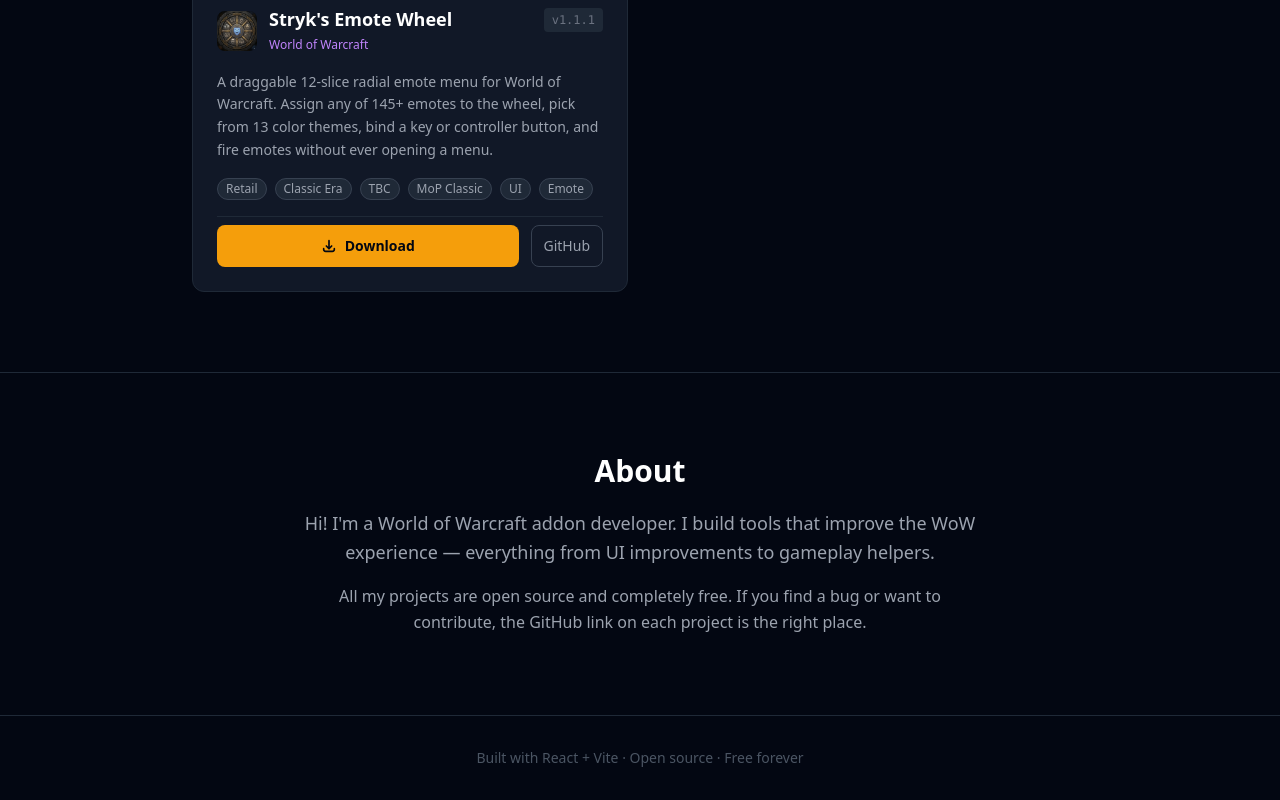
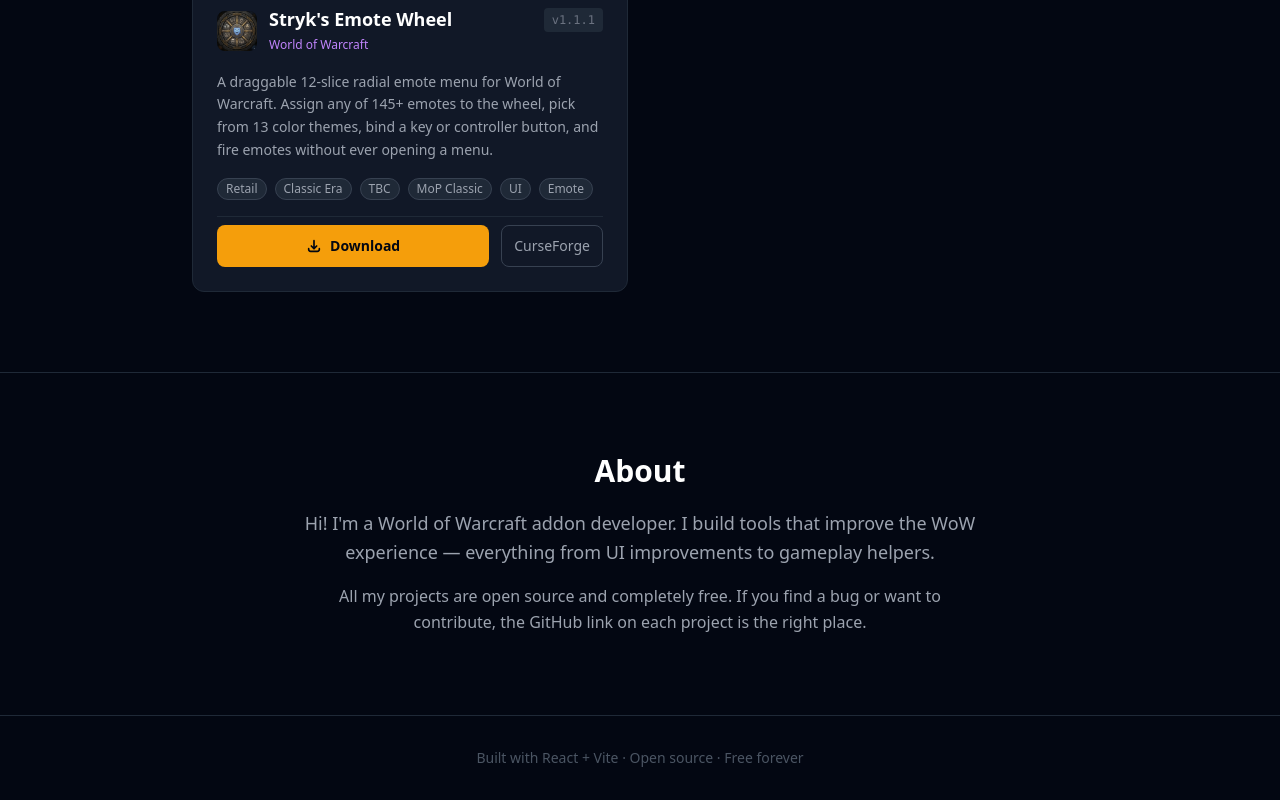
Before and after one commit to stryker2k2/strykweb, a React (Vite) app in the folder frontend/: page / in a window 1280 px wide. Shown: the part 1046-1846 px from the top of the page. Built offline with nearby package versions, Linux system fonts and the light colour scheme.

Commit message:
Replace GitHub button with CurseForge button on project cards

```diff
--- a/frontend/src/components/ProjectCard.tsx
+++ b/frontend/src/components/ProjectCard.tsx
@@ -98,6 +98,16 @@
             </svg>
             Download
           </a>
+          {project.curseforgeUrl && (
+            <a
+              href={project.curseforgeUrl}
+              target="_blank"
+              rel="noopener noreferrer"
+              className="px-3 py-2.5 border border-gray-700 hover:border-orange-500 text-gray-400 hover:text-orange-400 rounded-lg transition-colors text-sm font-medium"
+            >
+              CurseForge
+            </a>
+          )}
           {project.githubUrl && (
             <a
               href={project.githubUrl}
--- a/frontend/src/data/projects.ts
+++ b/frontend/src/data/projects.ts
@@ -8,7 +8,7 @@
     version: '1.1.1',
     game: 'World of Warcraft',
     downloadUrl: '/downloads/StryksEmoteWheel-1.1.1.zip',
-    githubUrl: 'https://github.com/stryker2k2/emote_wheel',
+    curseforgeUrl: 'https://www.curseforge.com/wow/addons/stryks-emote-wheel',
     tags: ['Retail', 'Classic Era', 'TBC', 'MoP Classic', 'UI', 'Emote'],
     releaseDate: '2026-05-08',
     icon: '/images/emote_wheel/icon_512.png',
--- a/frontend/src/types.ts
+++ b/frontend/src/types.ts
@@ -6,6 +6,7 @@
   game?: string
   downloadUrl: string
   githubUrl?: string
+  curseforgeUrl?: string
   tags: string[]
   releaseDate: string
   icon?: string
```
